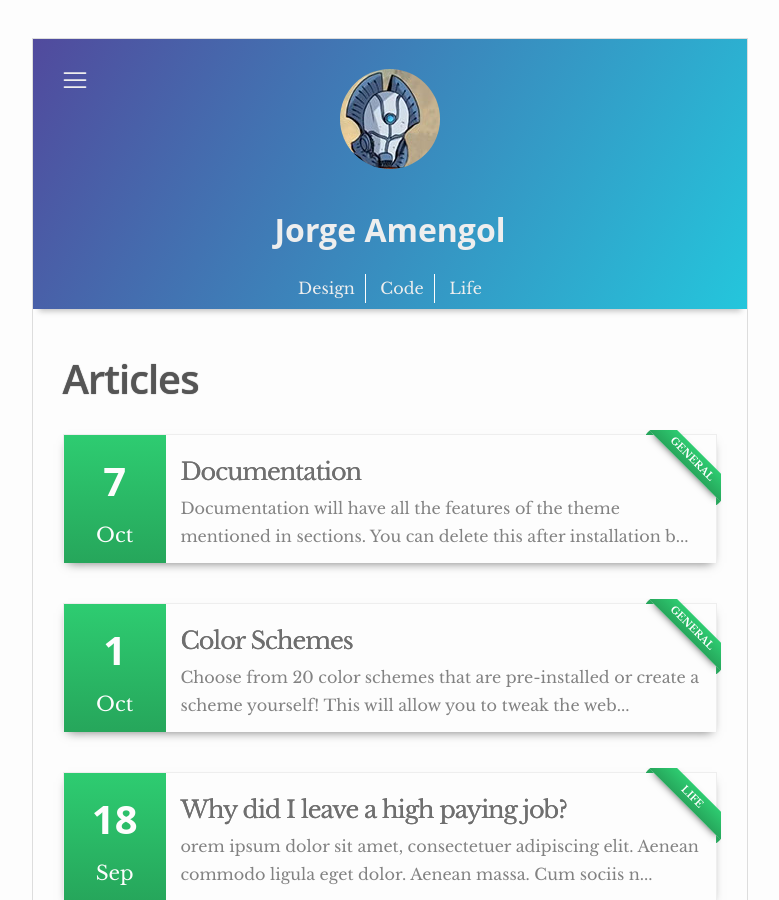
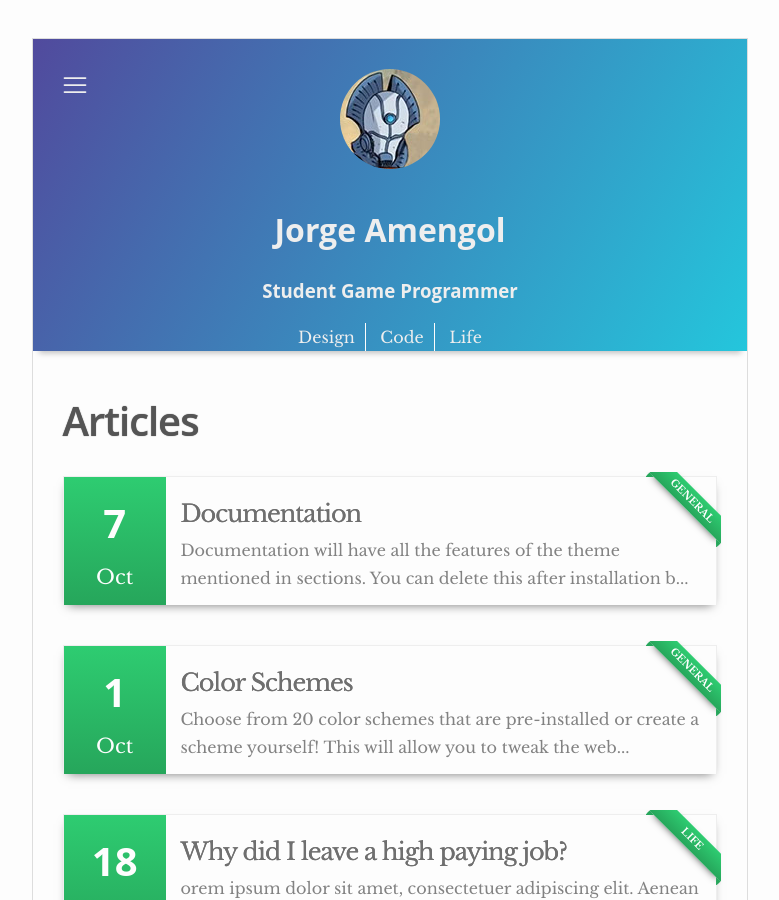
Before and after one commit to amengol/amengol.github.io, a Jekyll site: the page built from index.html, in a window 1280 px wide and 900 px high. Shown: the whole window, without its empty margins (250-1029 px from the left). Built offline with Jekyll 4.4.1, drawn with Linux system fonts in a browser that asks for light colours.

Commit message:
Update header.html

```diff
--- a/_includes/header.html
+++ b/_includes/header.html
@@ -11,6 +11,7 @@
 <img class="author-image" alt="site-title" src="{{site.baseurl}}/images/{{site.author.image}}">
 </a>
 <h1 class="author-about">{{site.author.name}}</h1>
+<h3 class="author-about">{{site.subtitle}}</h3>
 </div>
 <div class="menu-category">
 <div class="menu-item"><a class="{% if page.url == '/design/' %}active{% endif %} menu-link" href="{{site.baseurl}}/design/">Design</a></div>
```
